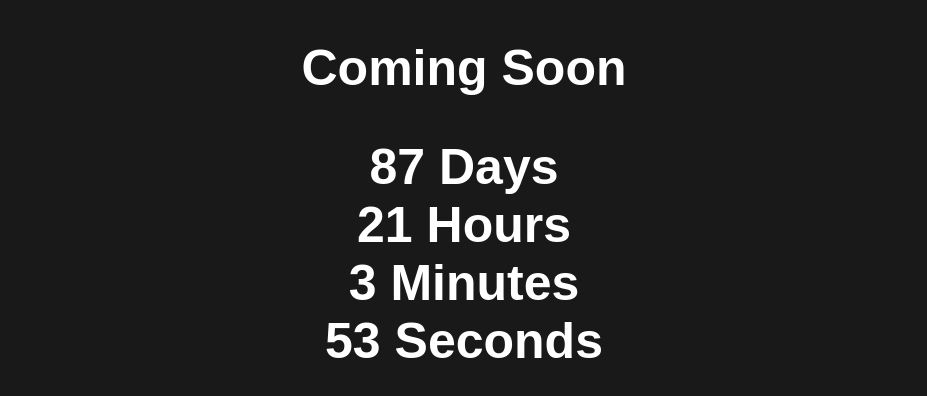
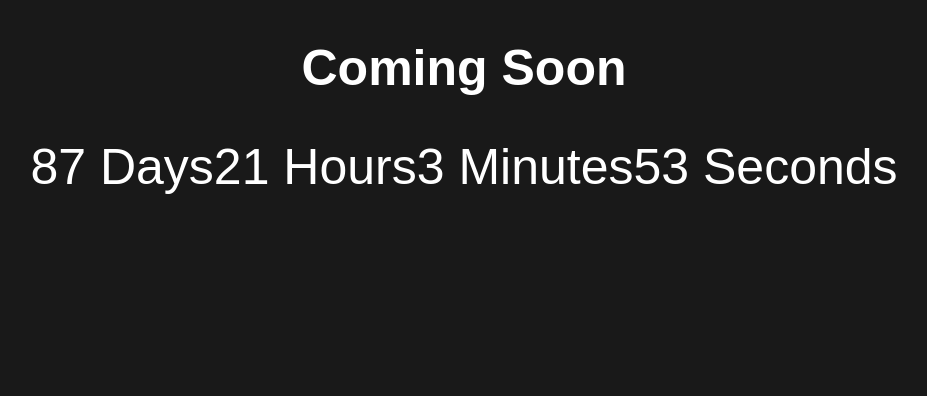
Before and after one commit to infiniteoo/VANILLAJS-coming_soon_page_w_countdown, a plain HTML site: page index.html in a window 1280 px wide. Shown: the part 354-750 px from the top of the page, without its empty margins (176-1103 px from the left). Drawn offline with Linux system fonts and the light colour scheme.

Commit message:
styled our countdown div

```diff
--- a/css/style.css
+++ b/css/style.css
@@ -37,3 +37,11 @@ body {
 .landing p {
   font-size: 20px;
 }
+
+.countdown {
+  font-size: 50px;
+  display: flex;
+  justify-content: center;
+  align-items: center;
+  text-align: center;
+}
--- a/index.html
+++ b/index.html
@@ -13,7 +13,7 @@
         <img src="img/logo.png" alt="DevConnector" />
         <p>A social network for developers</p>
         <h1 class="coming-soon">Coming Soon</h1>
-        <h1 class="countdown"></h1>
+        <div class="countdown"></div>
       </div>
     </section>
     <script src="js/main.js"></script>
```
